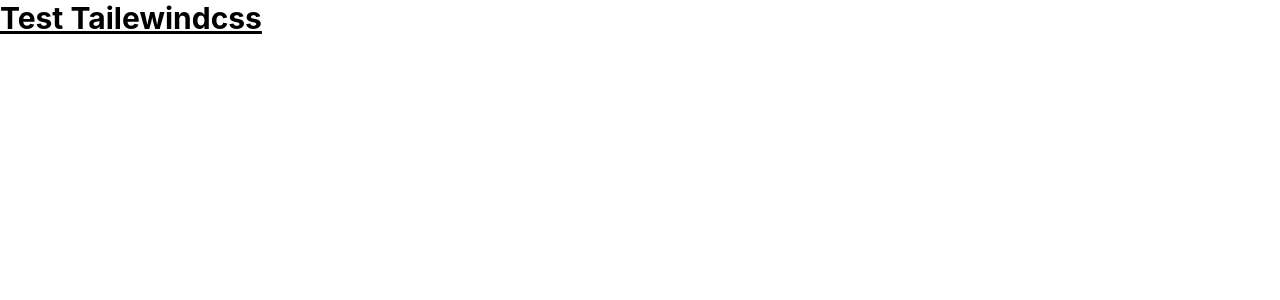
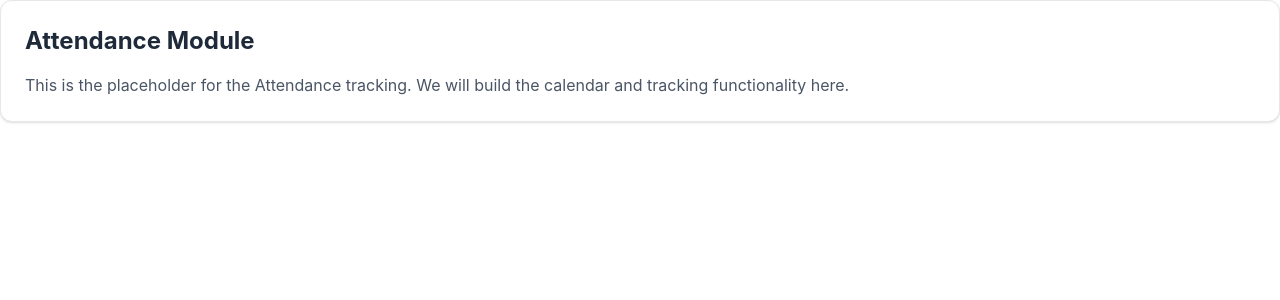
Before and after one commit to DoctorJunaid/Saylani-Bootcamp-LMS0, a React (Vite) app in the folder Saylani-Bootcamp-LMS0/Client/: page /attendance in a window 1280 px wide. Shown: the top 300 px of the page. Built offline with nearby package versions, Linux system fonts and the light colour scheme.

Commit message:
added pages/students & attendance

```diff
--- a/Saylani-Bootcamp-LMS0/Client/package.json
+++ b/Saylani-Bootcamp-LMS0/Client/package.json
@@ -13,6 +13,8 @@
     "@tailwindcss/vite": "^4.3.3",
     "react": "^19.2.8",
     "react-dom": "^19.2.8",
+    "react-icons": "^5.7.0",
+    "react-router-dom": "^7.18.2",
     "tailwindcss": "^4.3.3"
   },
   "devDependencies": {
--- a/Saylani-Bootcamp-LMS0/Client/src/App.jsx
+++ b/Saylani-Bootcamp-LMS0/Client/src/App.jsx
@@ -1,13 +1,22 @@
+import React from 'react';
+import { BrowserRouter, Routes, Route, Navigate } from 'react-router-dom';
+import StudentsList from './pages/students/StudentsList';
+import AttendanceList from './pages/attendance/AttendanceList';
 
 function App() {
-
   return (
-    <>
- <h1 class="text-3xl font-bold underline">
-    Test Tailewindcss
-  </h1>
-    </>
-  )
+    <BrowserRouter>
+      <Routes>
+        {/* We use DashboardLayout to wrap the modules */}
+        <Route path="/">
+          {/* Redirect the base URL to /students since the dashboard is out of scope */}
+          <Route index element={<Navigate to="/students" replace />} />
+          <Route path="students" element={<StudentsList />} />
+          <Route path="attendance" element={<AttendanceList />} />
+        </Route>
+      </Routes>
+    </BrowserRouter>
+  );
 }
 
-export default App
+export default App;
--- /dev/null
+++ b/Saylani-Bootcamp-LMS0/Client/src/pages/attendance/AttendanceList.jsx
@@ -0,0 +1,14 @@
+import React from 'react';
+
+const AttendanceList = () => {
+  return (
+    <div className="bg-white rounded-xl shadow-sm border border-gray-200 p-6">
+      <h2 className="text-2xl font-bold text-gray-800 mb-4">Attendance Module</h2>
+      <p className="text-gray-600">
+        This is the placeholder for the Attendance tracking. We will build the calendar and tracking functionality here.
+      </p>
+    </div>
+  );
+};
+
+export default AttendanceList;
--- /dev/null
+++ b/Saylani-Bootcamp-LMS0/Client/src/pages/students/StudentsList.jsx
@@ -0,0 +1,14 @@
+import React from 'react';
+
+const StudentsList = () => {
+  return (
+    <div className="bg-white rounded-xl shadow-sm border border-gray-200 p-6">
+      <h2 className="text-2xl font-bold text-gray-800 mb-4">Students Module</h2>
+      <p className="text-gray-600">
+        This is the placeholder for the Students list. We will build the data table and functionality here.
+      </p>
+    </div>
+  );
+};
+
+export default StudentsList;
```
Also changed, not shown: 1 other file (tests, documents, lock files or other folders).
